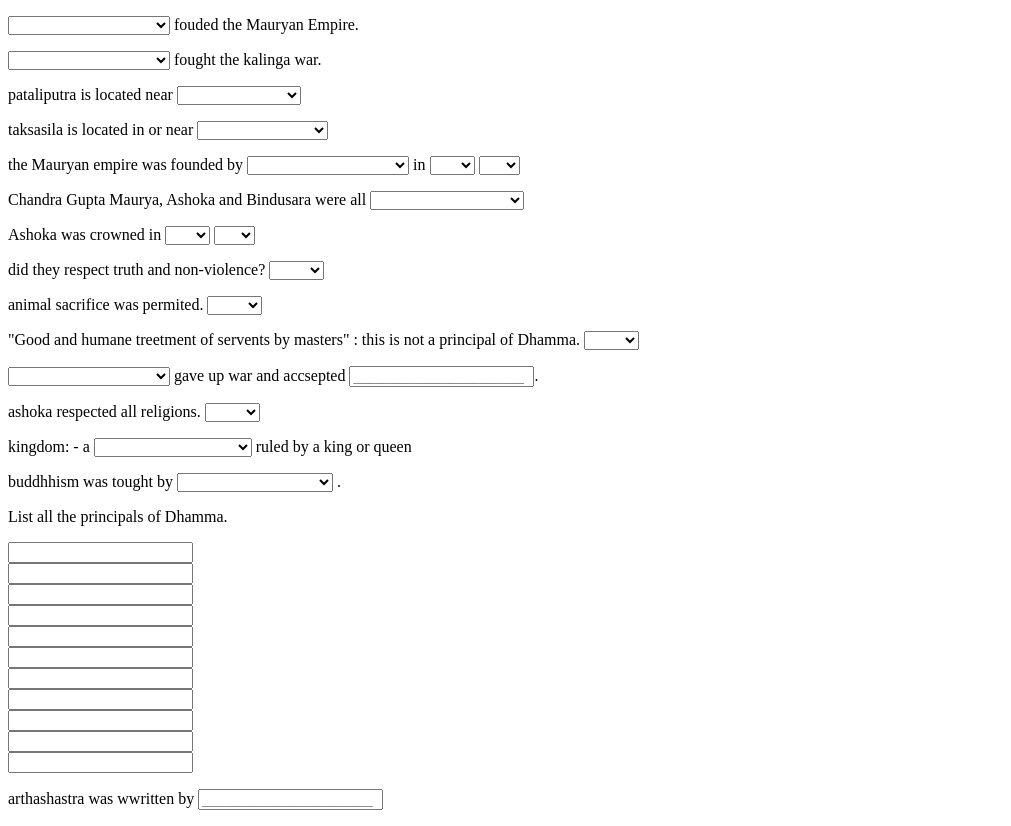
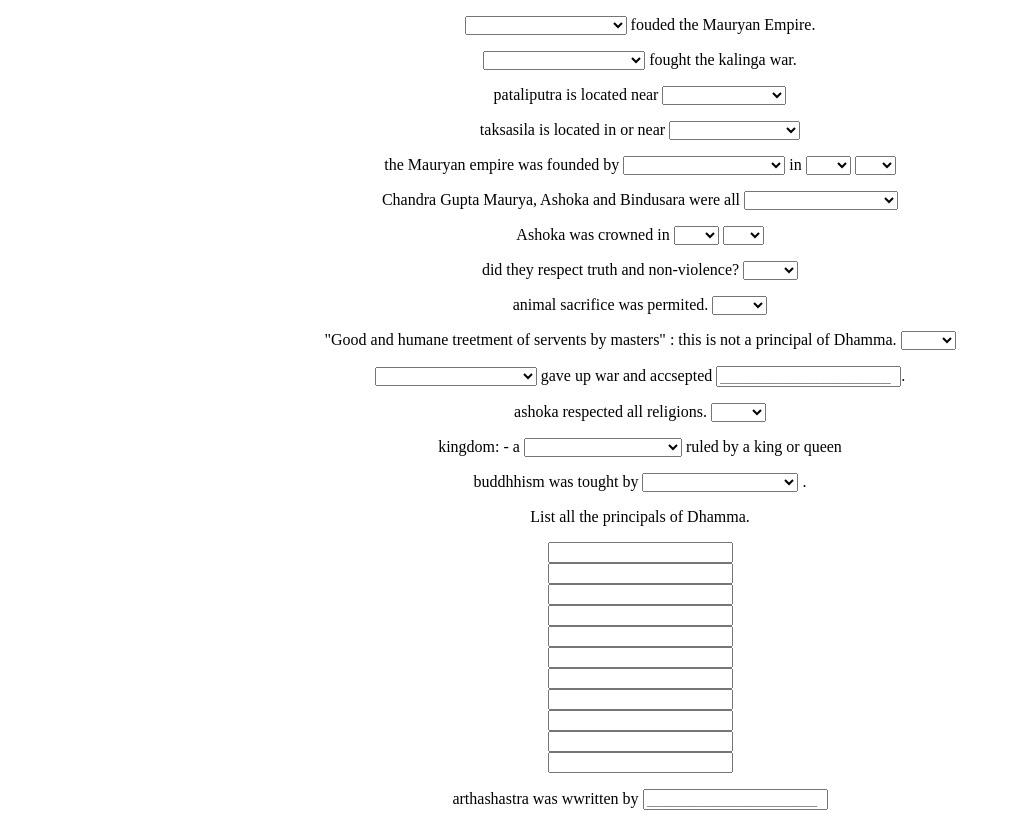
Before and after one commit to srujanshenoy/HTML-FILES, a plain HTML site: page help HTML/ashoka Quiz HTML/html.html in a window 1280 px wide. Shown: the whole page, without its empty margins (0-1011 px from the left). Drawn offline with Linux system fonts and the light colour scheme.

Commit message:
centered entire body. fixes issue with txt boxes.

```diff
--- a/help HTML/ashoka Quiz HTML/CSS STYLES.CSS
+++ b/help HTML/ashoka Quiz HTML/CSS STYLES.CSS
@@ -1,3 +1,3 @@
-.FORM{
+.centered{
   text-align: center;
 }
--- a/help HTML/ashoka Quiz HTML/html.html
+++ b/help HTML/ashoka Quiz HTML/html.html
@@ -9,8 +9,7 @@
   <link rel="stylesheet" href="CSS STYLES.CSS">
 </head>
 
-<body>
-  <DEV id="FORM">
+<body class="centered">
   <p>
     <select name="" id="">
       <option> </option>
@@ -194,7 +193,6 @@
   <p>arthashastra was wwritten by <input type="text" placeholder="_______________________">
 
   </p>
-  </DEV>
 
 </body>
 
```
Lines whose indentation alone changed are shown as unchanged.
